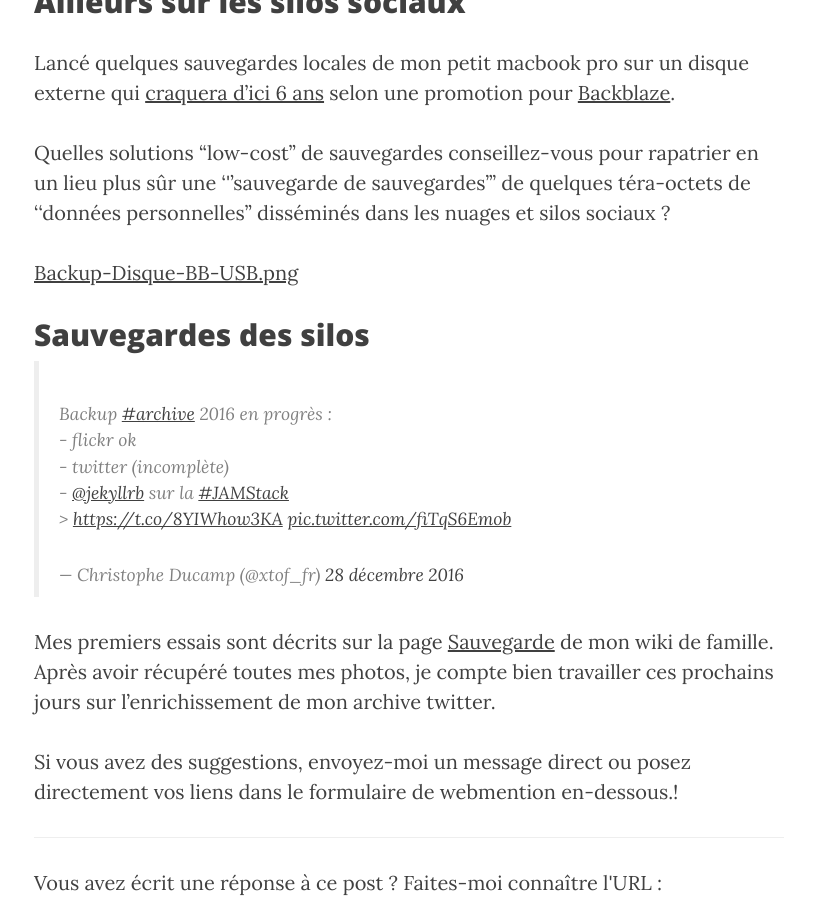
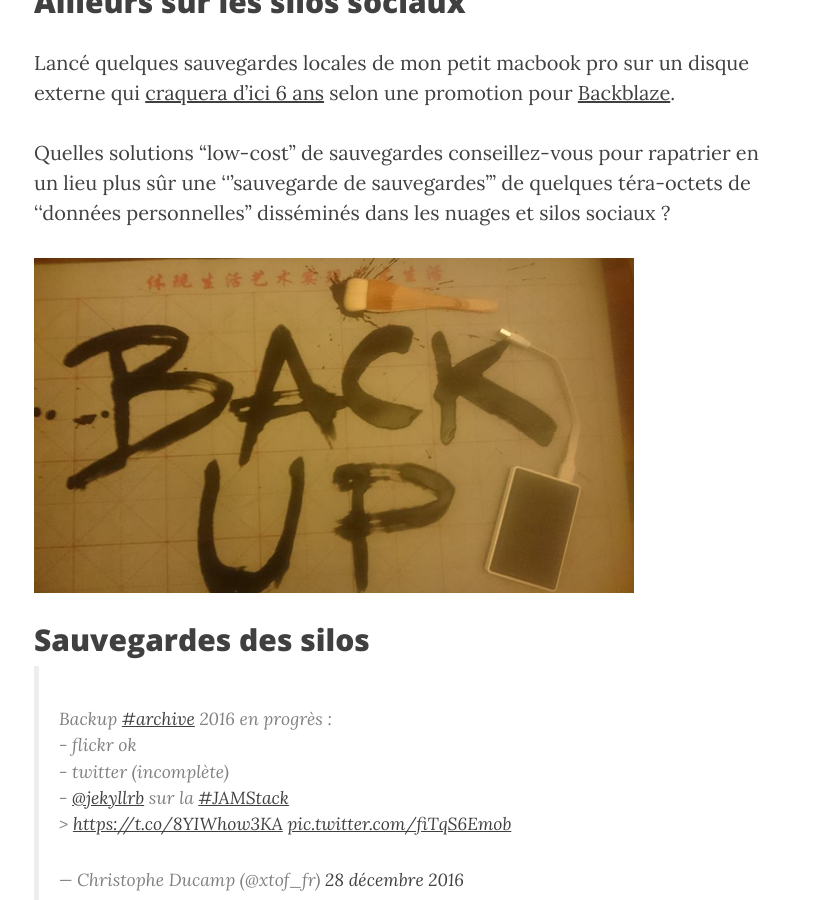
Before and after one commit to ChristopheDucamp/xtof-clean-blog, a Jekyll site: the page built from _posts/2016-12-30-sauvegarde-2017.markdown, in a window 1280 px wide and 900 px high, scrolled down 1138 px. Shown: the whole window, without its empty margins (231-1046 px from the left). Built offline with Jekyll 4.4.1, drawn with Linux system fonts in a browser that asks for light colours; nearby versions of some CDN libraries; comment, search, counter and statistics services are not loaded.

Commit message:
Updated Sauvegarde 2017

```diff
--- a/_posts/2016-12-30-sauvegarde-2017.markdown
+++ b/_posts/2016-12-30-sauvegarde-2017.markdown
@@ -26,7 +26,7 @@ Lancé quelques sauvegardes locales de mon petit macbook pro sur un disque exter
 
 Quelles solutions "low-cost" de sauvegardes conseillez-vous pour rapatrier en un lieu plus sûr une '''sauvegarde de sauvegardes''' de quelques téra-octets de ''données personnelles'' disséminés dans les nuages et silos sociaux ?
 
-[Backup-Disque-BB-USB.png](/uploads/Backup-Disque-BB-USB.png)
+![Backup-Disque-BB-USB.png](/uploads/Backup-Disque-BB-USB.png)
 
 ## Sauvegardes des silos
 
```
